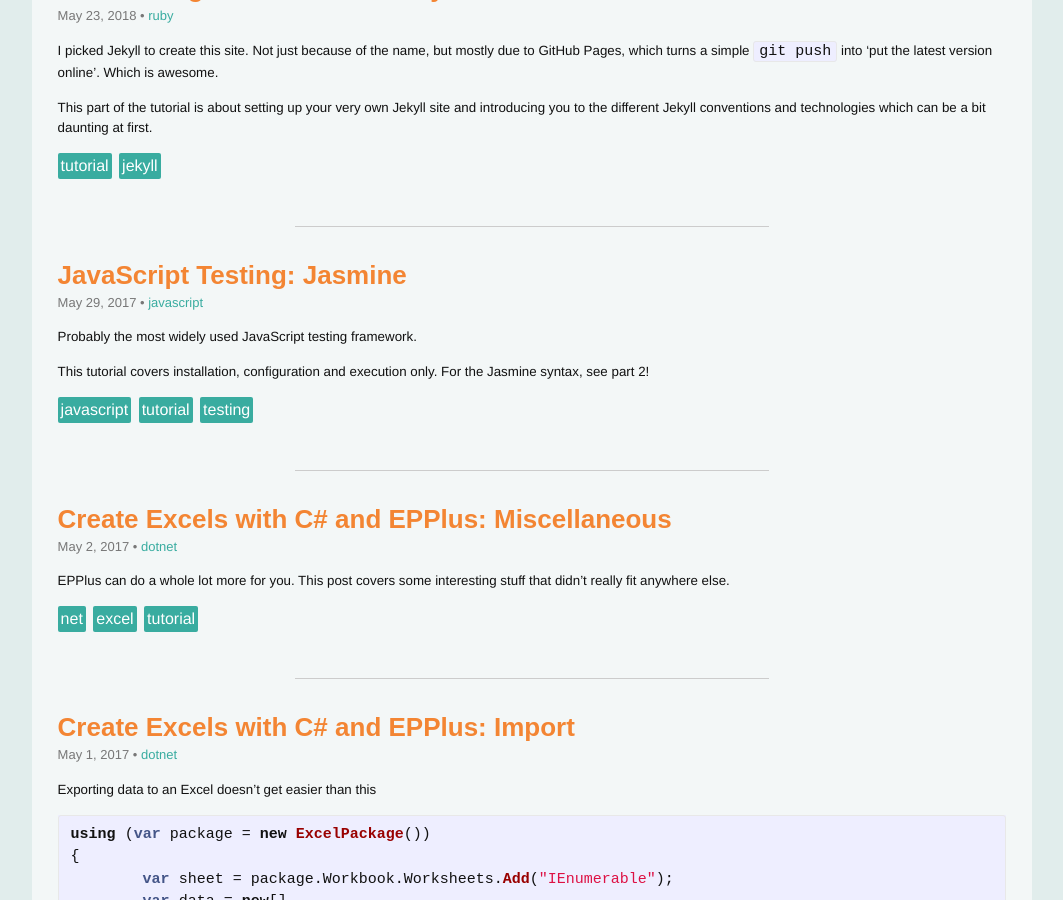
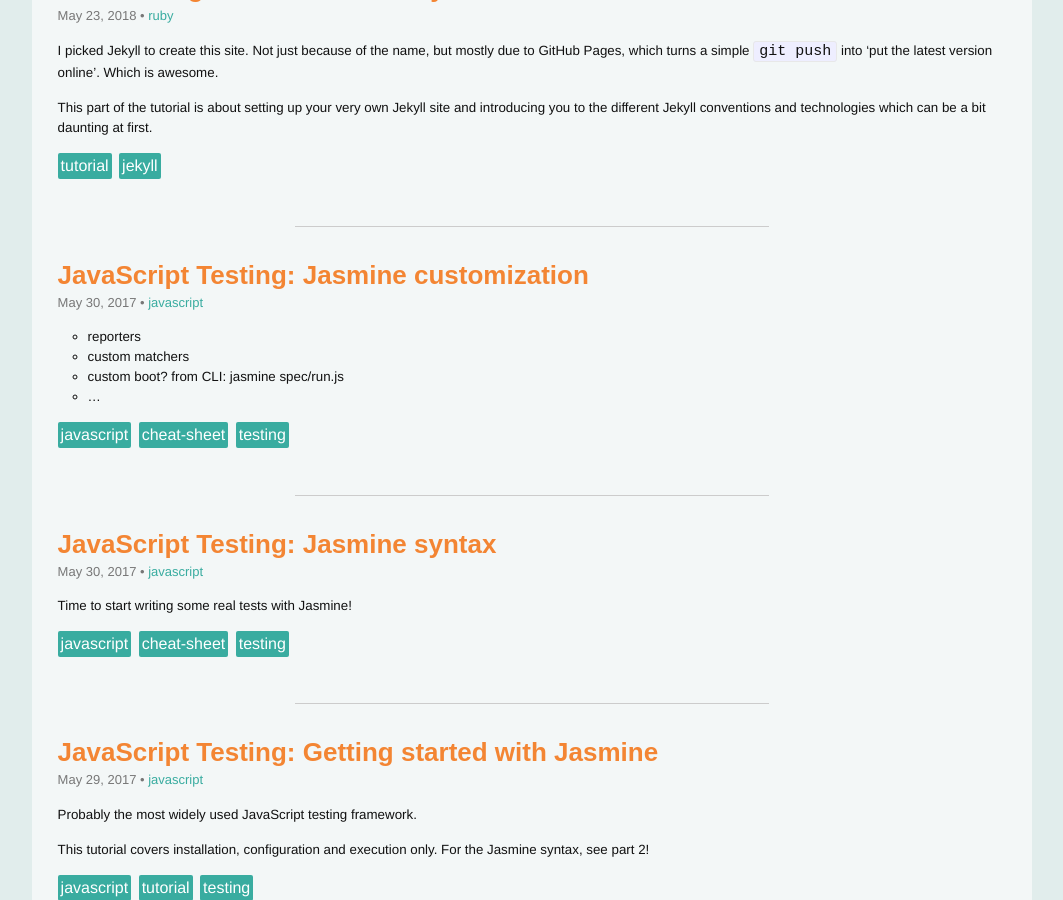
Before and after one commit to Laoujin/bliki, a Jekyll site: the page built from index.md, in a window 1280 px wide and 900 px high, scrolled down 1069 px. Shown: the whole window, without its empty margins (108-1171 px from the left). Built offline with Jekyll 4.4.1, drawn with Linux system fonts in a browser that asks for light colours; some web fonts are replaced; some of the changed lines change nothing that is shown.

Commit message:
post: javascript testing

````diff
--- /dev/null
+++ b/_bliki/npm/javascript-testing-jasmine-customization.md
@@ -0,0 +1,42 @@
+---
+layout: post
+title:  "JavaScript Testing: Jasmine customization"
+date:   2017-05-31 00:00:00 +0200
+categories: javascript
+tags: [javascript,cheat-sheet,testing]
+series: js-testing
+---
+
+{% include toc title="Customization" icon="icon-javascript" %}
+
+
+- reporters
+- custom matchers
+- custom boot? from CLI: jasmine spec/run.js
+- ...
+
+<!--more-->
+
+## Environment
+
+- inserting global functions: t() --> boot.js?
+
+CLI options
+jasmine JASMINE_CONFIG_PATH=spec/jasmine.json --filter=\"a spec name\" --stop-on-failure=true --no-color --random=true -seed=7337
+
+
+
+
+
+jasmine.addCustomEqualityTester(tester) / addMatchers()
+- Only available in a beforeEach or beforeAll
+- May be defined in a helper
+
+
+next part: Mocks
+
+## Spies
+
+
+
+Nock? rewire? proxyquire?
--- a/_bliki/npm/javascript-testing-jasmine.md
+++ b/_bliki/npm/javascript-testing-jasmine-getting-started.md
@@ -1,13 +1,15 @@
 ---
 layout: post
-title:  "JavaScript Testing: Jasmine"
+title:  "JavaScript Testing: Getting started with Jasmine"
 date:   2017-05-29 12:00:00 +0200
 categories: javascript
 tags: [javascript,tutorial,testing]
-series: jasmine
+series: js-testing
 ---
 
-{% include toc title="Jasmine Tutorial" icon="icon-javascript" %}
+TODO: test some es6 js file... (in section: Run)
+
+{% include toc title="Getting Started" icon="icon-javascript" %}
 
 Probably the most widely used JavaScript testing framework.
 
@@ -74,4 +76,6 @@
 },
 ```
 
+And start once with `npm test` or just `npm t`. Or start watching with `npm run test:w`.
+
 `test:w`(atch) requires a `npm install --save-dev nodemon` to work.
--- /dev/null
+++ b/_bliki/npm/javascript-testing-jasmine-syntax.md
@@ -0,0 +1,112 @@
+---
+layout: post
+title:  "JavaScript Testing: Jasmine syntax"
+date:   2017-05-30 12:00:00 +0200
+categories: javascript
+tags: [javascript,cheat-sheet,testing]
+series: js-testing
+---
+
+{% include toc title="Jasmine Syntax" icon="icon-javascript" %}
+
+Time to start writing some real tests with Jasmine!
+
+<!--more-->
+
+## Basic example
+
+```js
+describe('basic example', () => {
+	beforeEach(() => {
+		this.result = 1;
+	});
+
+	it('can hardly fail', () => {
+		// toBe() uses ===
+		expect(this.result).toBe(1);
+
+		// For primitive types, toEqual
+		// behaves the same way as toBe
+		// toEqual goes further however
+		// by deeply comparing objects.
+		expect({a: {}}).toEqual({a: {}});
+		expect([0, {a: 1}]).toEqual([0, {a: 1}]);
+	});
+
+	afterAll(() => {});
+});
+```
+
+A `describe` groups one or more related tests together in a suite. Describes can be nested indefinitely
+and contain one `it` for each test in the suite.
+
+`beforeAll` and `afterAll` runs once before/after all tests in the containing describe are executed.
+`beforeEach` and `afterEach` runs once before/after each test is executed.
+
+The `this` context is shared in the beforeX/afterX functions and the `it`s, allowing you to setup/teardown stuff
+and access them in your tests.
+
+
+
+
+## Matchers
+
+Set expectations with matchers. Usage and differences of `toBe` and `toEqual` are already covered
+in the basic example above. These are the other matchers:
+
+```js
+
+
+```
+
+The [matchers source][jasmine-matchers] for if you'd like to take a peek at the implementations.
+
+
+
+## Async example
+
+```js
+
+```
+
+TODO: Add new Clock().install().tick(ms)
+jasmine.clock() = get currently booted mock
+
+
+An `it` has a third optional timeout parameter (in ms) which defaults to the global
+variable `jasmine.DEFAULT_TIMEOUT_INTERVAL` (=5000ms).
+
+To cover:
+- async (done)
+- spyOn() and spyOnProperty + jasmine.createSpy('name', originalFn) and jasmine.createSpyObj
+
+done.fail('err')
+
+
+## Workflow
+
+If you are iterating over the same test(s) you can temporarily run these tests by prefixing
+one or more `describe` and/or `it`s with an f.
+You can also execute a single file from the CLI `jasmine src/someSpec.js`.
+
+Obviously you'll never want to do the opposite: exclude a test from the suite. But.. If you must, it is possible
+to temporarily disable a describe/it by prefixing it with an x.
+
+```js
+// f = focused
+fdescribe('only my its will run', () => {
+	it('which is me', () => {});
+	it('and me', () => {});
+	xit('but not me', () => {});
+});
+
+xit('I will not run, even if the fdescribe above is removed', () => {});
+```
+
+Other helpers available in an `it`:
+- `pending(string)`. An `it` where the second parameter is omitted is automatically pending.
+- `fail(string | Error)`
+
+
+
+[jasmine-matchers]: https://github.com/jasmine/jasmine/blob/master/src/core/matchers
````
